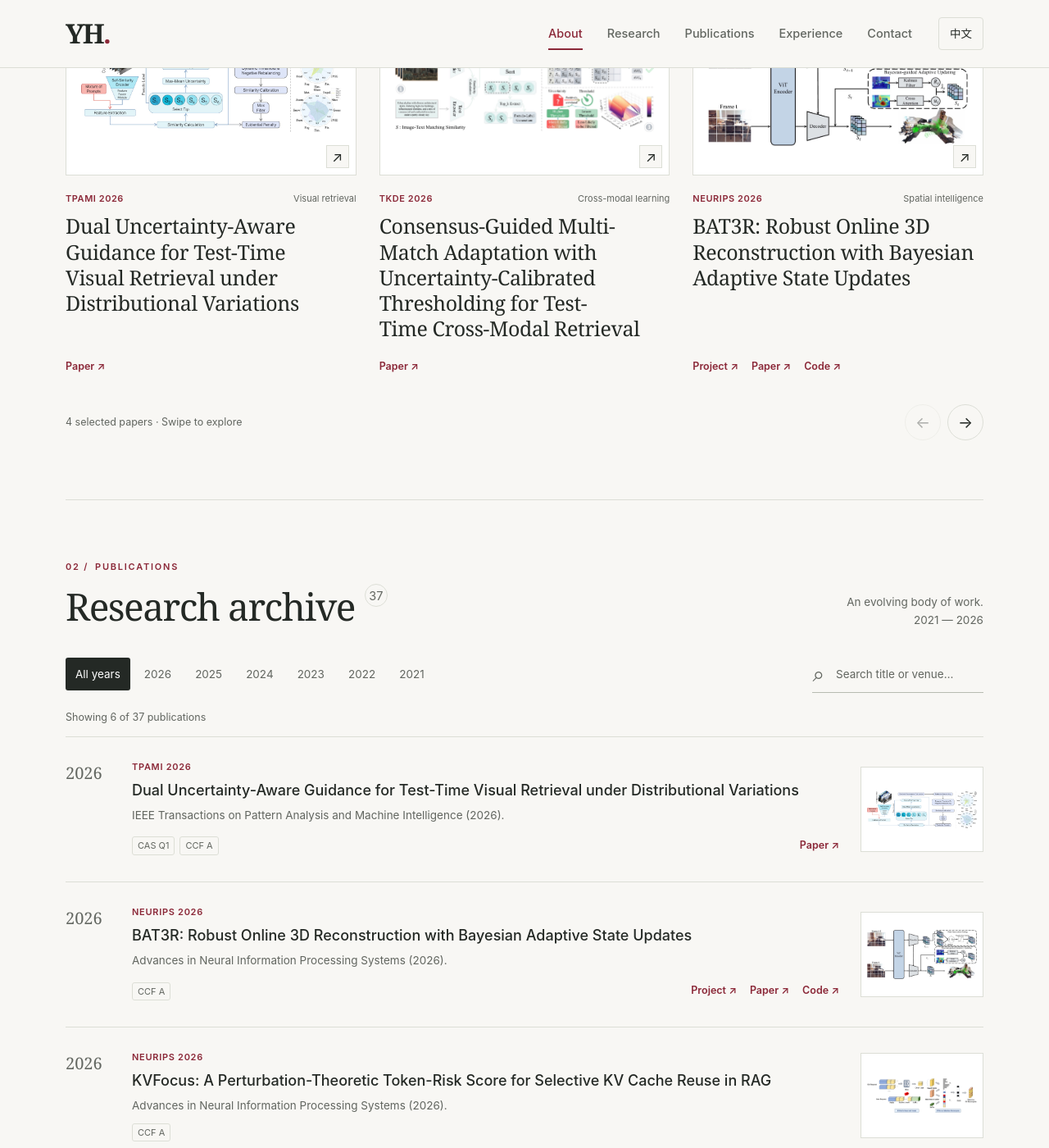
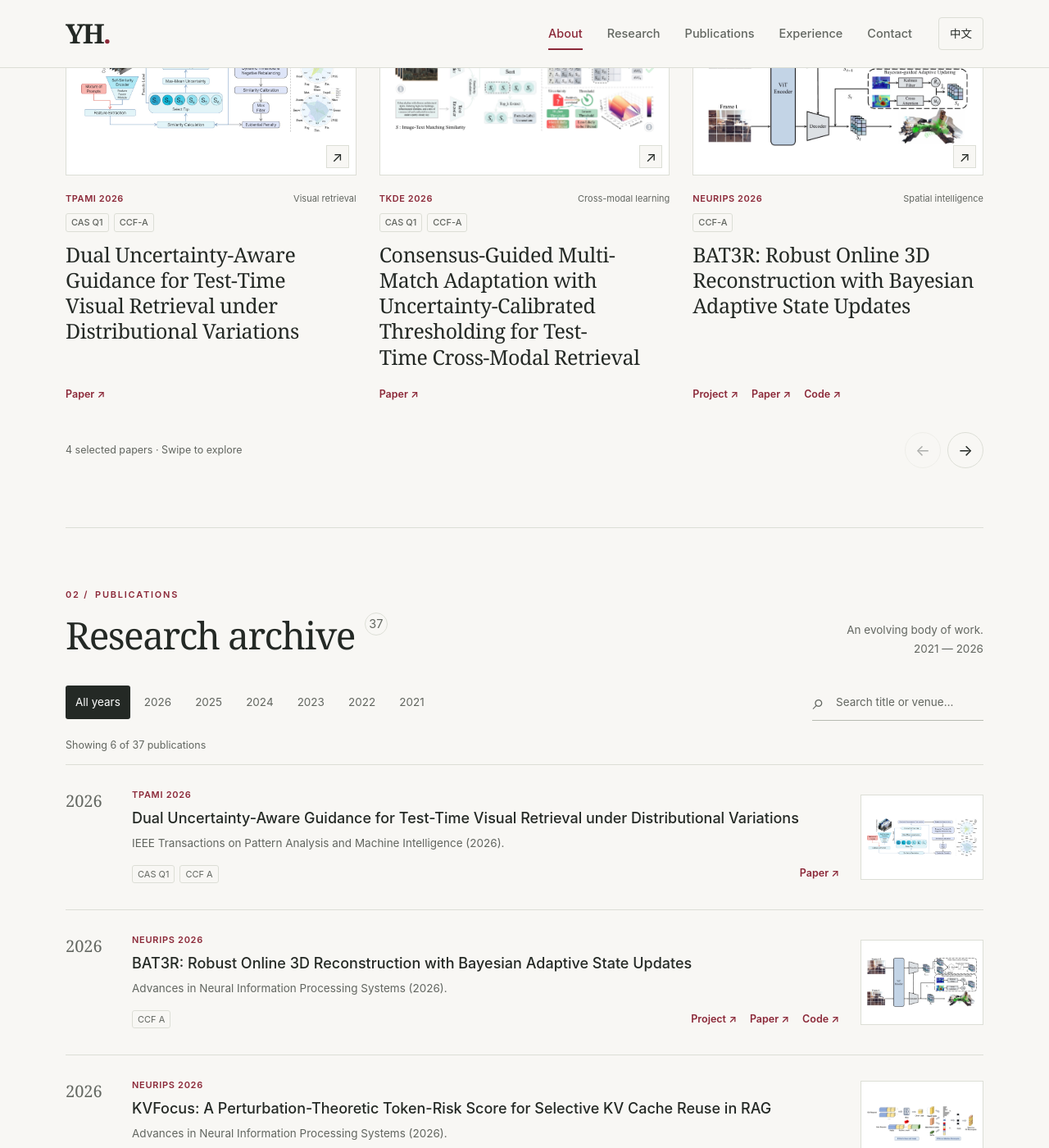
Before and after one commit to heyuanpengpku/heyuanpeng.github.io, a Jekyll site: the page built from _pages/about.md, in a window 1280 px wide and 1400 px high, scrolled down 1072 px. Shown: the whole window at 82% size. Built offline with Jekyll 4.4.1, drawn with Linux system fonts in a browser that asks for light colours.

Commit message:
Show CCF and CAS classifications on selected-work cards

```diff
--- a/_includes/academic-home.html
+++ b/_includes/academic-home.html
@@ -38,6 +38,7 @@
     <article class="featured-paper">
       <a class="featured-image" href="{% if paper.url %}{{ paper.url }}{% else %}{{ paper.image | relative_url }}{% endif %}" target="_blank" rel="noopener noreferrer" aria-label="{% unless paper.url %}View figure: {% endunless %}{{ paper.title | escape }}"><img src="{{ paper.image | relative_url }}" alt="{{ paper.title | escape }} — research overview" width="640" height="360" loading="lazy" decoding="async"><span class="image-arrow" aria-hidden="true">↗</span></a>
       <div class="featured-meta"><span>{{ paper.badge }}</span><span class="lang-en">{{ paper.category_en }}</span><span class="lang-zh">{{ paper.category_zh }}</span></div>
+      <div class="featured-tags publication-tags">{% for tag in paper.tags %}{% if tag == 'CAS Q1' %}<span class="lang-en">CAS Q1</span><span class="lang-zh">中科院一区</span>{% else %}<span>{{ tag | replace: 'CCF ', 'CCF-' }}</span>{% endif %}{% endfor %}</div>
       <h3>{% if paper.url %}<a href="{{ paper.url }}" target="_blank" rel="noopener noreferrer">{{ paper.title }}</a>{% else %}{{ paper.title }}{% endif %}</h3>
       <div class="paper-links">{% if paper.project %}<a href="{{ paper.project }}" target="_blank" rel="noopener noreferrer">Project ↗</a><a href="{{ paper.paper }}" target="_blank" rel="noopener noreferrer">Paper ↗</a><a href="{{ paper.code }}" target="_blank" rel="noopener noreferrer">Code ↗</a>{% elsif paper.url %}<a href="{{ paper.url }}" target="_blank" rel="noopener noreferrer">Paper ↗</a>{% endif %}</div>
     </article>
--- a/assets/css/academic.css
+++ b/assets/css/academic.css
@@ -556,6 +556,10 @@ html[data-language="zh"] .contact-section h2 {
   text-transform: uppercase;
   letter-spacing: 0.05em;
 }
+.featured-tags {
+  margin-bottom: 12px;
+  font-weight: 500;
+}
 .featured-paper h3 {
   font-size: 25px;
   font-family: var(--serif);
```
